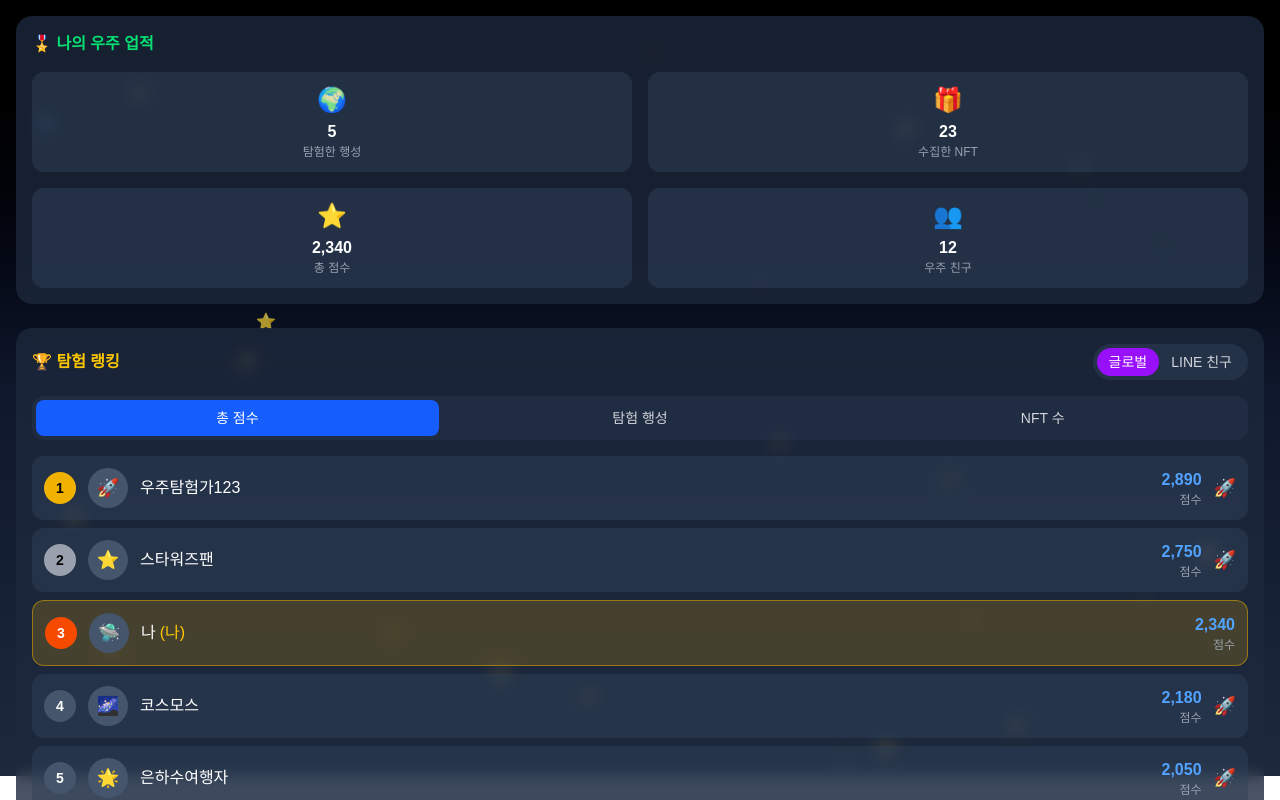
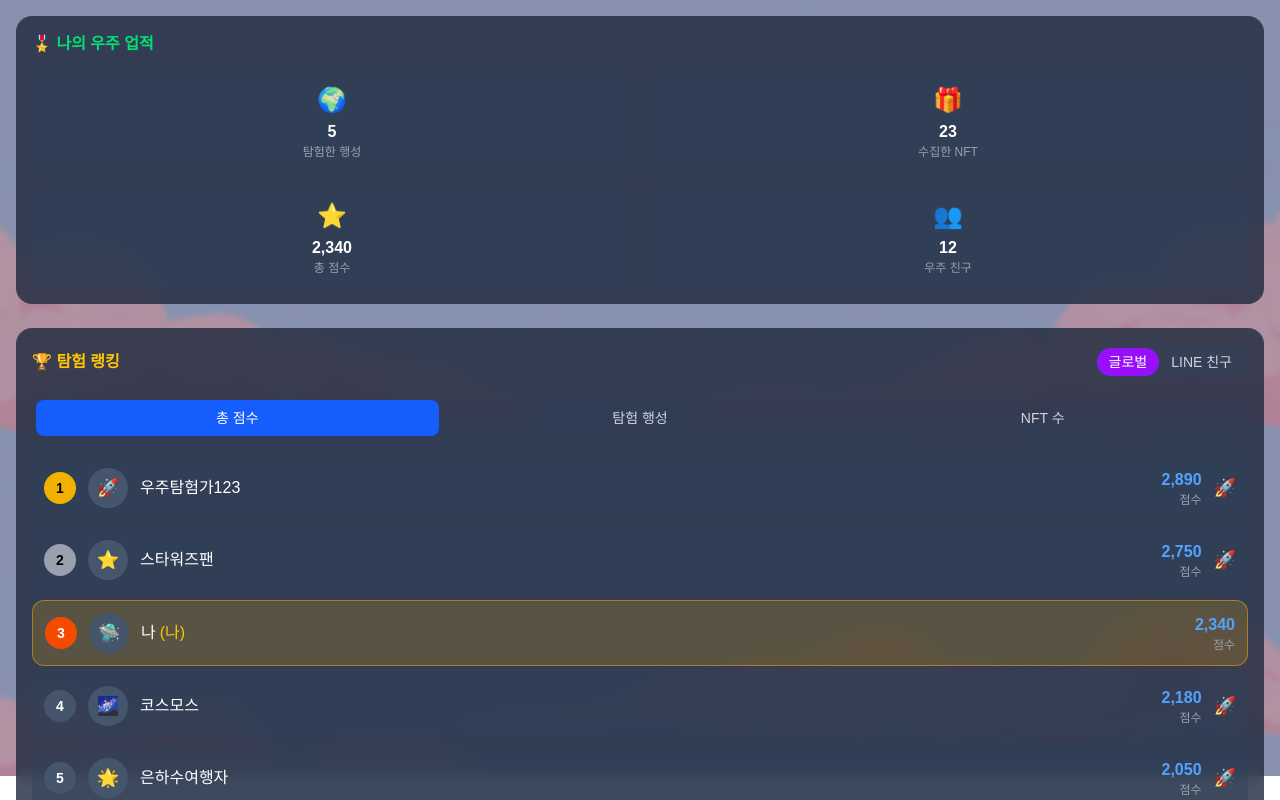
Before and after one commit to kaia-baytamins/fe, a Next.js app: page /home in a window 1280 px wide. Shown: the top 800 px of the page. Built offline with nearby package versions, Linux system fonts and the light colour scheme.

Commit message:
tyoe any

```diff
--- a/eslint.config.mjs
+++ b/eslint.config.mjs
@@ -20,6 +20,11 @@ const eslintConfig = [
       "next-env.d.ts",
     ],
   },
+  {
+    rules: {
+      "@typescript-eslint/no-explicit-any": "off", // any 사용 허용
+    },
+  },
 ];
 
 export default eslintConfig;
--- a/src/app/home/page.tsx
+++ b/src/app/home/page.tsx
@@ -1,7 +1,7 @@
 'use client';
 
 import { useState } from 'react';
-import StarBackground from '@/components/explore/StarBackground';
+import SunsetBackground from '@/components/home/SunsetBackground';
 
 export default function HomePage() {
   const [activeRankingTab, setActiveRankingTab] = useState<'global' | 'friends'>('global');
@@ -129,8 +129,8 @@ export default function HomePage() {
 
   return (
     <div className="relative min-h-full p-4 space-y-6">
-      {/* 반짝이는 별 배경 */}
-      <StarBackground />
+      {/* 노을지는 배경 */}
+      <SunsetBackground />
 
       {/* 메인 콘텐츠 */}
       <div className="relative z-10">
--- /dev/null
+++ b/src/components/home/SunsetBackground.tsx
@@ -0,0 +1,27 @@
+'use client';
+
+export default function SunsetBackground() {
+  return (
+    <div className="fixed inset-0 overflow-hidden pointer-events-none z-0">
+      {/* 배경 이미지 */}
+      <div
+        className="absolute inset-0 bg-cover bg-center bg-no-repeat"
+        style={{
+          backgroundImage: "url('/images/sunset-background.png')",
+          backgroundColor: '#ff6b6b', // 테스트용 빨간 배경
+        }}
+      >
+        {/* 어두운 오버레이 (텍스트 가독성을 위해) */}
+        <div className="absolute inset-0 bg-black/30"></div>
+      </div>
+
+      {/* 선택사항: 추가 효과들 */}
+
+      {/* 작은 별들 (하늘 위쪽에) - 선택사항 */}
+      <div className="absolute top-5 left-10 text-xs opacity-30">⭐</div>
+      <div className="absolute top-12 right-20 text-xs opacity-40">✨</div>
+      <div className="absolute top-8 left-1/3 text-xs opacity-25">⭐</div>
+      <div className="absolute top-15 right-1/3 text-xs opacity-35">✨</div>
+    </div>
+  );
+}
```
Also changed, not shown: public/images/sunset-background.png (added).
